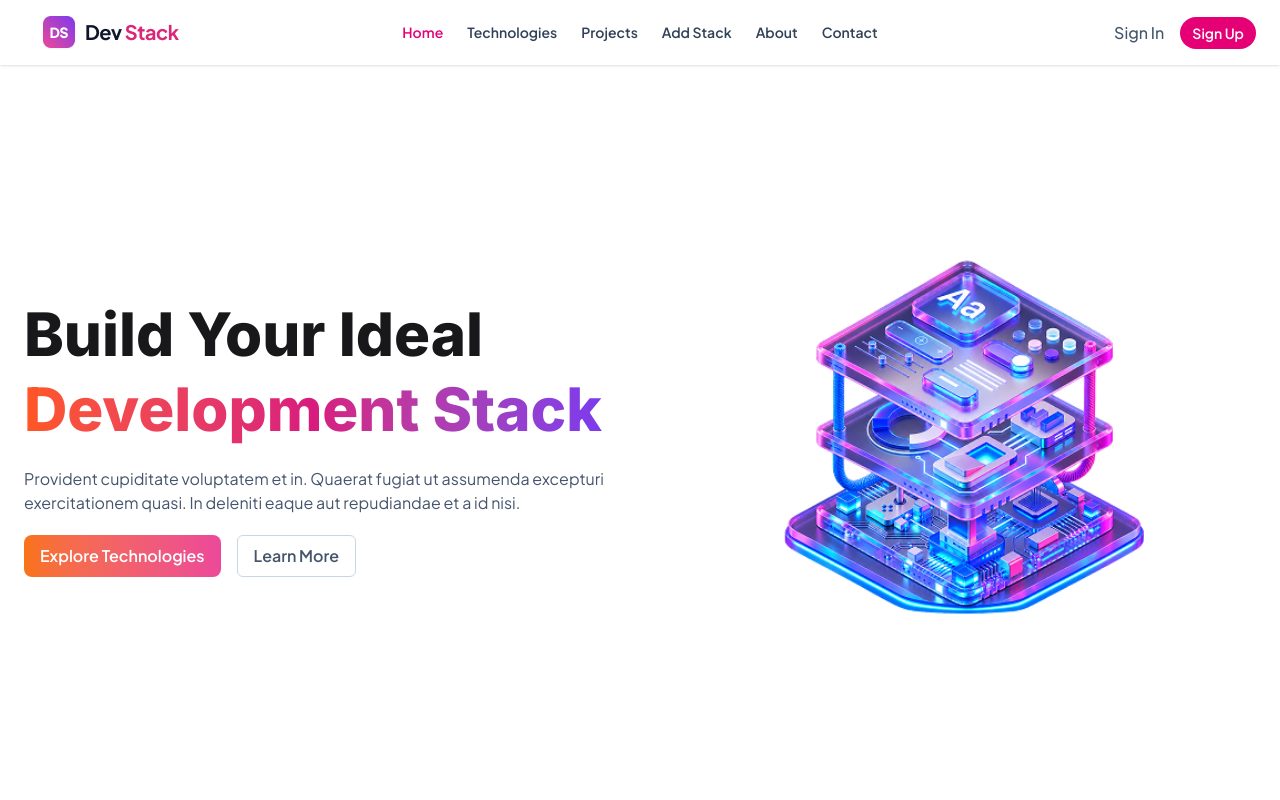
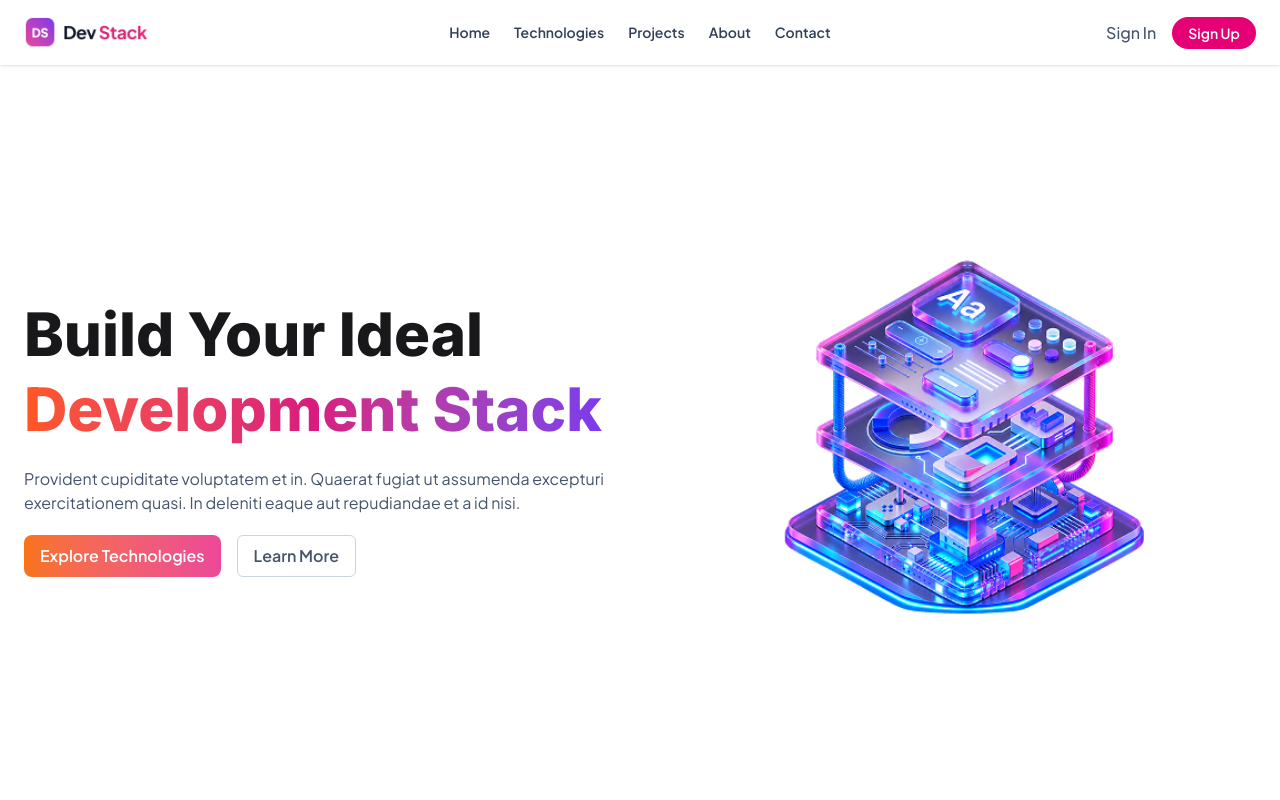
Before and after one commit to Amdad09/dev_stack, a React (Vite) app: page / in a window 1280 px wide. Shown: the top 800 px of the page. Built offline with nearby package versions, Linux system fonts and the light colour scheme.

Commit message:
feat: navbar updated and icon hove style

```diff
--- a/src/components/layout/Navbar.tsx
+++ b/src/components/layout/Navbar.tsx
@@ -1,16 +1,19 @@
+import logo from '../../assets/logo.png';
 import Button from '../ui/Button';
 import Container from '../ui/Container';
-import logo from '../../assets/logo.png'
+
+const navLinks = ['Home', 'Technologies', 'Projects', 'About', 'Contact'];
+
 const Navbar = () => {
     return (
-        <div className="bg-base-100 shadow-sm sticky top-0 z-50">
-            <Container className="navbar">
-                <div className="navbar-start">
+        <div className="sticky top-0 z-50 bg-base-100 shadow-sm">
+            <Container className="navbar relative">
+                <div className="absolute left-2 lg:hidden">
                     <div className="dropdown">
                         <div
                             tabIndex={0}
                             role="button"
-                            className="btn btn-ghost lg:hidden"
+                            className="btn btn-ghost btn-sm"
                         >
                             <svg
                                 aria-label="Menu"
@@ -20,92 +23,58 @@ const Navbar = () => {
                                 viewBox="0 0 24 24"
                                 stroke="currentColor"
                             >
-                                {' '}
                                 <path
                                     strokeLinecap="round"
                                     strokeLinejoin="round"
                                     strokeWidth="2"
                                     d="M4 6h16M4 12h8m-8 6h16"
-                                />{' '}
+                                />
                             </svg>
                         </div>
-                        <ul className="menu menu-sm dropdown-content bg-pink-600 text-white rounded-box z-999 mt-3 w-52 p-2 shadow">
-                            <li>
-                                <a className="text-md font-semibold ">Home</a>
-                            </li>
-                            <li>
-                                <a className="text-md font-semibold ">
-                                    Technologies
-                                </a>
-                            </li>
-                            <li>
-                                <a className="text-md font-semibold ">
-                                    Projects
-                                </a>
-                            </li>
-                            <li>
-                                <a className="text-md font-semibold ">About</a>
-                            </li>
-                            <li>
-                                <a className="text-md font-semibold ">
-                                    Contact
-                                </a>
-                            </li>
+
+                        <ul className="menu menu-sm dropdown-content z-999 mt-3 w-52 rounded-box bg-base-100 p-2 shadow">
+                            {navLinks.map((name) => (
+                                <li key={name}>
+                                    <span className="text-md font-semibold text-slate-700">
+                                        {name}
+                                    </span>
+                                </li>
+                            ))}
                         </ul>
                     </div>
-                    <a className="btn btn-ghost text-xl hidden md:flex">
-                        <img src={logo} alt="Logo" />
-                    </a>
                 </div>
+
+                <div className="absolute left-1/2 flex -translate-x-1/2 items-center gap-1 lg:hidden">
+                    <img src={logo} alt="Logo" className="h-6" />
+                </div>
+
+                <div className="navbar-start hidden items-center gap-2 lg:flex">
+                    <img src={logo} alt="Logo" className="h-6 md:h-8" />
+                </div>
+
                 <div className="navbar-center hidden lg:flex">
                     <ul className="menu menu-horizontal px-1">
-                        <li>
-                            <a className="text-md font-semibold  text-pink-600">
-                                Home
-                            </a>
-                        </li>
-                        <li>
-                            <a className="text-md font-semibold text-slate-700">
-                                Technologies
-                            </a>
-                        </li>
-                        <li>
-                            <a className="text-md font-semibold text-slate-700">
-                                Projects
-                            </a>
-                        </li>
-                        <li>
-                            <a
-                                href="#addStackForm"
-                                className="text-md font-semibold text-slate-700"
-                            >
-                                Add Stack
-                            </a>
-                        </li>
-                        <li>
-                            <a className="text-md font-semibold text-slate-700">
-                                About
-                            </a>
-                        </li>
-                        <li>
-                            <a className="text-md font-semibold text-slate-700">
-                                Contact
-                            </a>
-                        </li>
+                        {navLinks.map((name) => (
+                            <li key={name}>
+                                <span className="text-md font-semibold text-slate-700">
+                                    {name}
+                                </span>
+                            </li>
+                        ))}
                     </ul>
                 </div>
-                <div className="navbar-end flex gap-4">
-                    {/* <Button
+
+                <div className="absolute right-2 flex items-center gap-2 lg:static lg:navbar-end lg:gap-4">
+                    <span className="text-xs font-medium text-slate-600 lg:text-base">
+                        Sign In
+                    </span>
+
+                    <Button
                         rounded="full"
                         size="sm"
-                        variant="danger"
-                        className="text-slate-600  border-slate-300"
+                        className="px-3 text-xs lg:px-4 lg:text-sm"
                     >
-                        Sign In
-                    </Button> */}
-                    <p className="text-slate-600 font-medium">Sign In</p>
-                    <Button rounded="full" size="sm">
-                        <a href="#register">Sign Up</a>
+                        Sign Up
                     </Button>
                 </div>
             </Container>
--- a/src/stacks/MyStackBoard.tsx
+++ b/src/stacks/MyStackBoard.tsx
@@ -32,12 +32,12 @@ const MyStackBoard = ({ myStacks, onDelete, onDeleteAll }: MyStackBoardProps) =>
                         {myStacks.map((stack) => (
                             <div
                                 key={stack.id}
-                                className="border border-gray-300 rounded-xl flex justify-between items-center p-4 mb-2"
+                                className="border border-gray-300 rounded-xl flex justify-between items-center p-4 mb-2 group"
                             >
                                 <div className="flex gap-3 items-center">
                                     <img
                                         src={stack.icon}
-                                        className="w-9 h-9"
+                                        className="h-7 w-7 duration-500 group-hover:scale-125 group-hover:shadow-xl group-hover:shadow-slate-300"
                                         alt={stack.name}
                                     />
                                     <div>
@@ -55,8 +55,14 @@ const MyStackBoard = ({ myStacks, onDelete, onDeleteAll }: MyStackBoardProps) =>
                                 />
                             </div>
                         ))}
-                        </div>
-                        <Button onClick={onDeleteAll} variant='danger' className='w-full mt-8'>Remove All</Button>
+                    </div>
+                    <Button
+                        onClick={onDeleteAll}
+                        variant="danger"
+                        className="w-full mt-8"
+                    >
+                        Remove All
+                    </Button>
                 </div>
             )}
         </div>
--- a/src/stacks/Stack.tsx
+++ b/src/stacks/Stack.tsx
@@ -23,11 +23,11 @@ const StackCard = ({ stack, onAdd, isSelected }: StackProps) => {
 
     return (
         <div
-            className={`flex flex-col rounded-3xl border ${isSelected ? 'border-pink-600 shadow-pink-200 border-2' : 'border-slate-200'} bg-white p-6 shadow-md `}
+            className={`flex flex-col rounded-3xl border group ${isSelected ? 'border-pink-600 shadow-pink-200 border-2' : 'border-slate-200'} bg-white p-6 shadow-md duration-500 hover:-translate-y-2.5`}
         >
             <div className="flex items-start justify-between">
                 <div className="flex flex-row md:flex-col gap-4 md:gap-0">
-                    <img src={icon} alt={name} className={`h-7 w-7`} />
+                    <img src={icon} alt={name} className={`h-7 w-7 duration-500 group-hover:scale-125 group-hover:shadow-xl group-hover:shadow-slate-300`} />
                     <h2 className="mt-0 md:mt-4 text-lg font-bold text-slate-900">
                         {name}
                     </h2>
```
